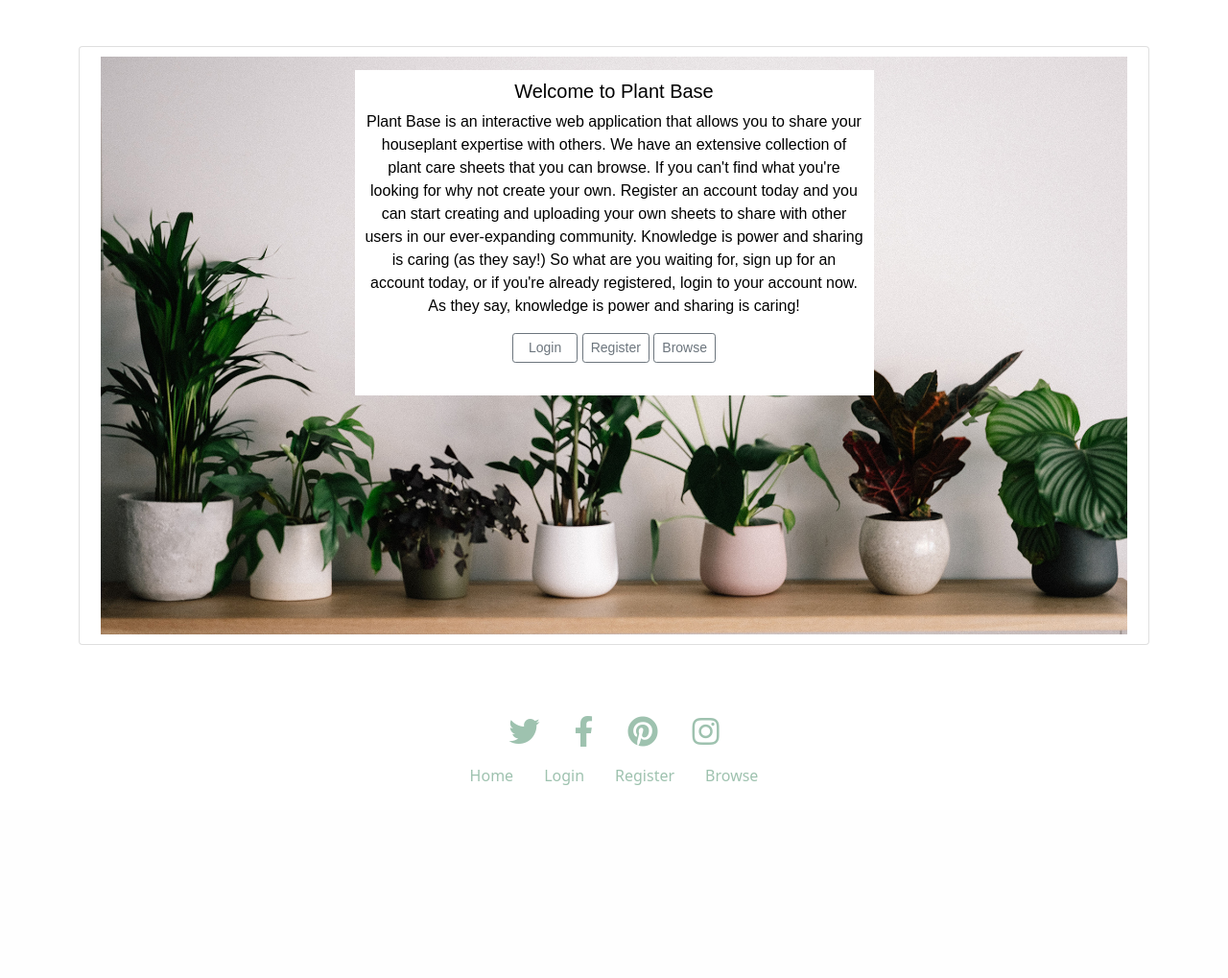
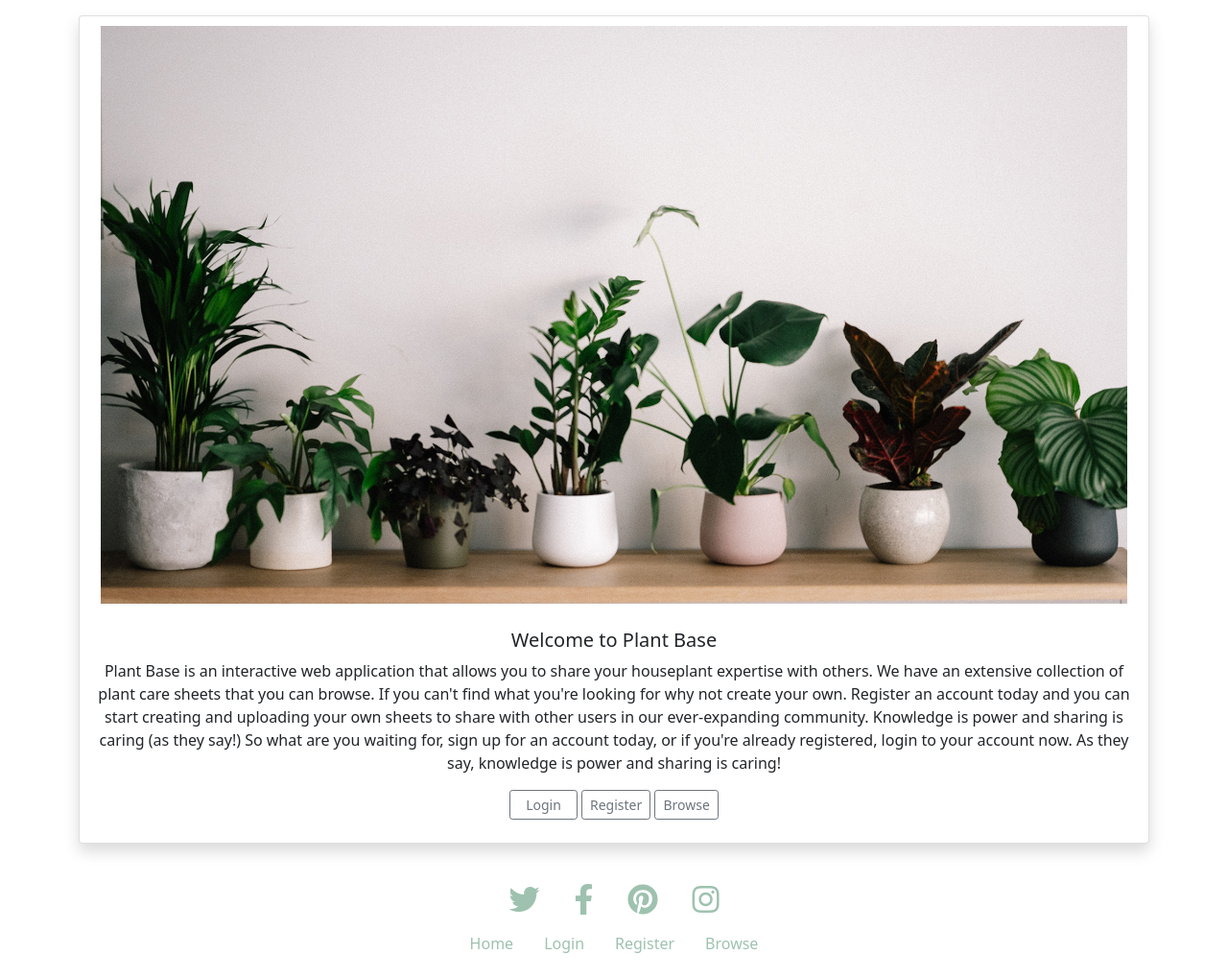
Before and after one commit to AledPeart/plant-base, a Flask app: page / in a window 1280 px wide. Shown: the part 82-1101 px from the top of the page at 96% size. Before the commit the page ends 900 px from the top, so only its background shows below. Run offline with Flask 2, Linux system fonts and the light colour scheme; some libraries are stand-ins or nearby versions; some web fonts are replaced.

Commit message:
Changed homepage layout to resolve image overlay issues on smaller screens

```diff
--- a/static/css/style.css
+++ b/static/css/style.css
@@ -81,7 +81,7 @@
 
 .social-footer i {
     padding: 10px;
-    margin-top: 2em;
+    margin-top: 1em;
     color: #9EC2AF;
 }
 
@@ -232,16 +232,18 @@ padding: 30px 10px;
 .modal-content{
     font-family: Arial, Helvetica, sans-serif;
 }
-
 .modal-header {
     background-color: #ffc107;
 }
 
 .modal-title {
     color: #fff;
+
 }
 
 /* code altered from css tricks */
+
+
 .modal-header-icon {
     color: #fff !important;
     font-size: 1.8rem;
--- a/templates/base.html
+++ b/templates/base.html
@@ -32,7 +32,7 @@
     <p>Absolutely everything your houseplants need in one place</p>
   </div>
 
-  <nav class="navbar navbar-expand-lg navbar-light bg-light mb-lg-5">
+  <nav class="navbar navbar-expand-lg navbar-light bg-light mb-lg-3">
     <div class="container">
 
       <!-- logo -->
--- a/templates/index.html
+++ b/templates/index.html
@@ -1,18 +1,18 @@
 {% extends "base.html" %}
 {% block content %}
+<div class="container card bg-white shadow">
+    <div class="row">
+        <div class=" text-black col text-center">
+            <img src="/static/images/annie-spratt-cropped16x9.jpg" alt="image of houseplants" class="homepage-image">
+        </div>
+    </div>
 
-<div class="container">
-    <div class="row">
-        <div class="card bg-white text-black text-center">
-            <div class="col">
-                <img src="/static/images/annie-spratt-cropped16x9.jpg" alt="image of houseplants" class="homepage-image">
-            </div>
+            <div class="row">
 
-            <div class="card-img-overlay col home-box">
 
-                <div class="homepage-card-box mx-auto mt-2">
-                    <h5 class="card-title">Welcome to Plant Base</h5>
-                    <p class="card-text">
+                <div class="mx-auto col card-box mt-2">
+                    <h5 class="card-title text-center pt-2">Welcome to Plant Base</h5>
+                    <p class="card-text text-center">
                         Plant Base is an interactive web application that allows you to share your houseplant expertise with others.
                         We have an extensive collection of plant care sheets that you can browse. If you can't find what you're looking for why not create your own.
                         Register an account today and you can start creating and uploading your own sheets to share with other users in our ever-expanding community.
@@ -30,9 +30,10 @@
                         {% endif %}
                     </div>
                 </div>
-            </div>
+
         </div>
-    </div>
+
+
 </div>
 
 {% endblock %}
```
